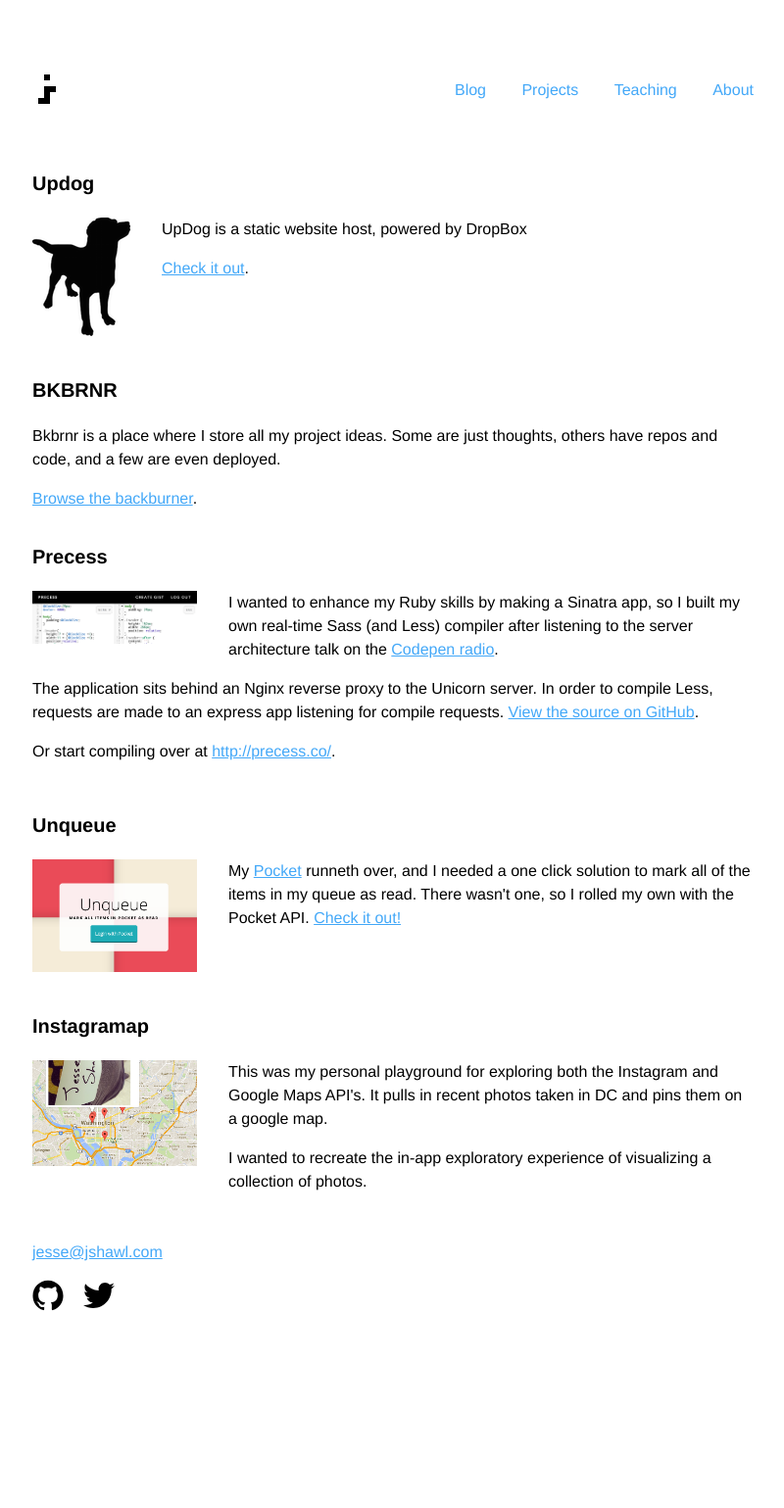
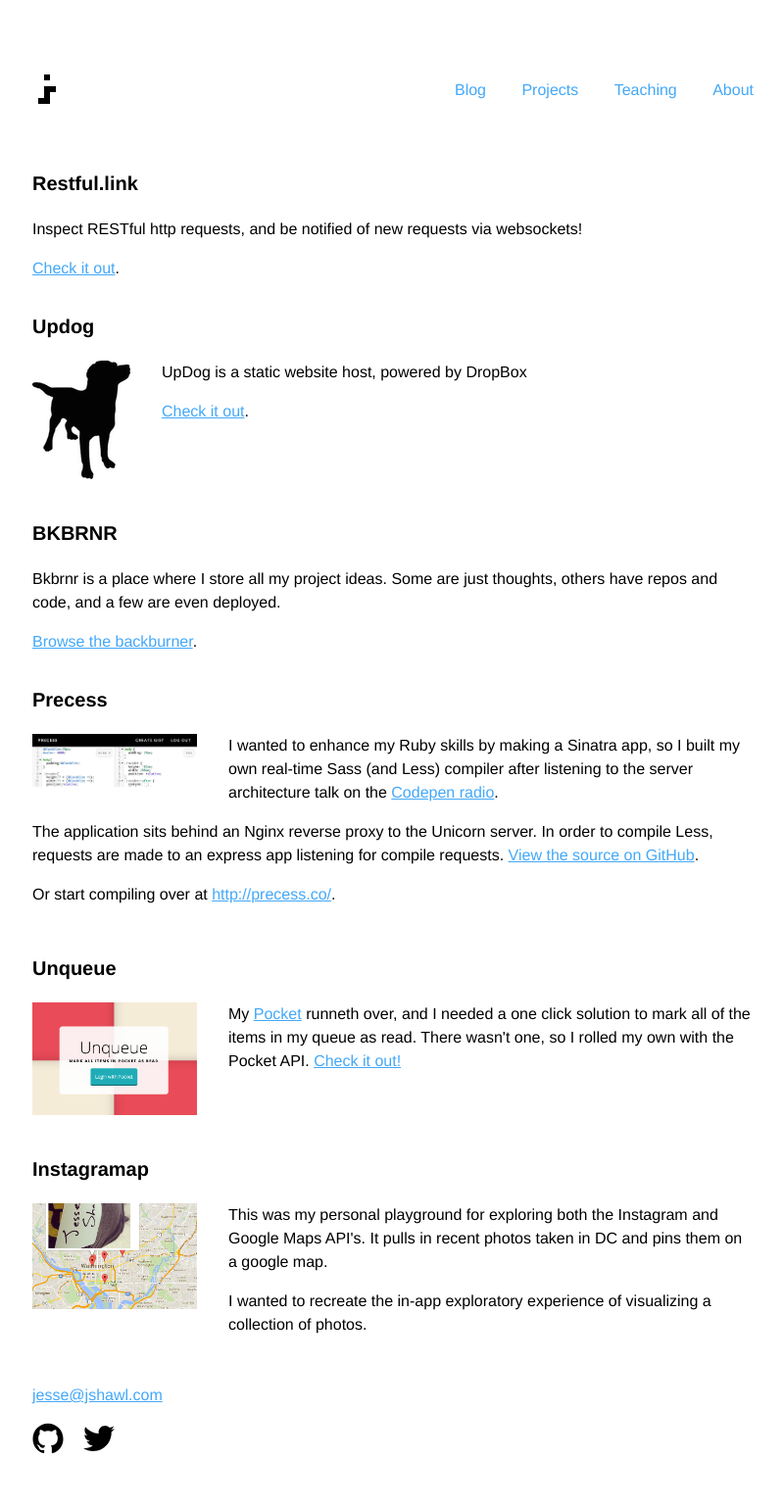
Before and after one commit to jshawl/jesse.sh, a Jekyll site: the page built from _makes-things/index.md, in a window 1280 px wide. Shown: the whole page at 98% size, without its empty margins (239-1039 px from the left). Built offline with Jekyll 4.4.1, drawn with Linux system fonts in a browser that asks for light colours; comment, search, counter and statistics services are not loaded; before the commit the page ends 1393 px from its top, so only the background shows below that.

Commit message:
add restful link

```diff
--- a/_makes-things/index.md
+++ b/_makes-things/index.md
@@ -5,6 +5,11 @@
 ---
 
 <div class="wrapper projects">
+    <article>
+	<h2>Restful.link</h2>
+	<p>Inspect RESTful http requests, and be notified of new requests via websockets!</p>
+	<a href='http://restful.link/'>Check it out</a>.
+    </article>
     <article>
 	<h2>Updog</h2>
 	<a href='https://updog.co/'><img src='/img/updog.png' alt='Updog'></a>
```
